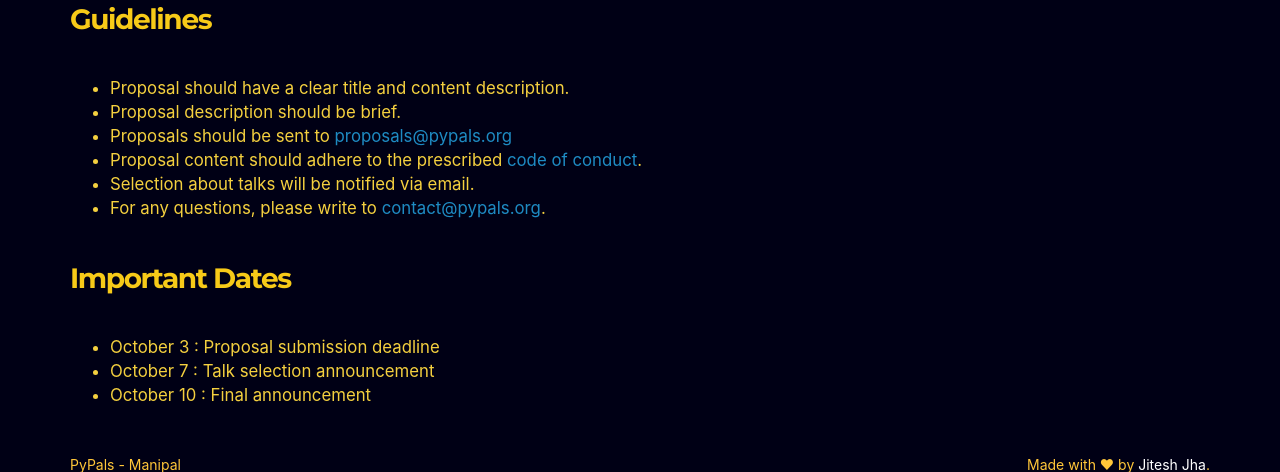
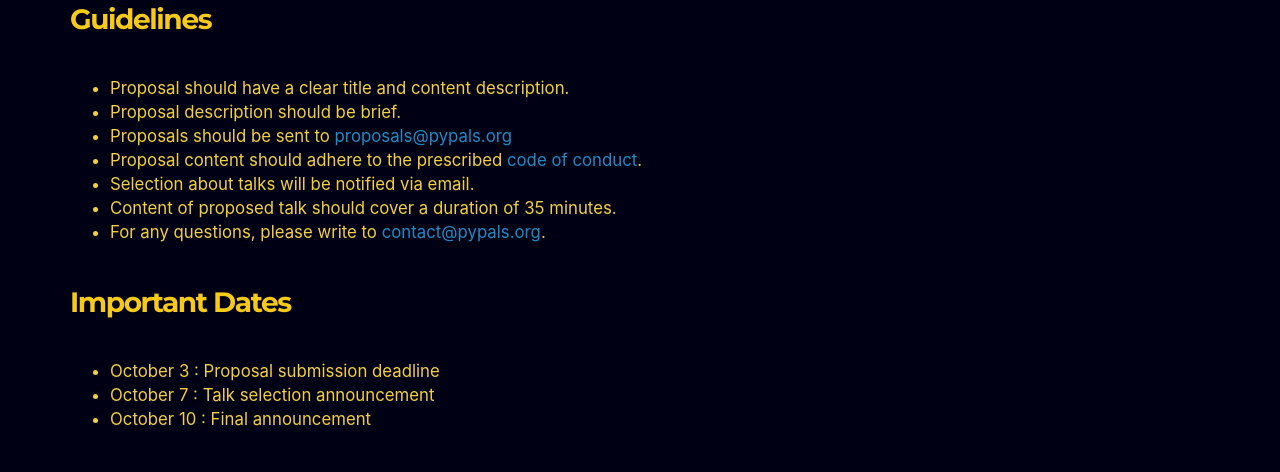
Before and after one commit to avikantz/pypals-website, a Flask app: page /proposal in a window 1280 px wide. Shown: the part 204-676 px from the top of the page. Run offline with Flask 2, Linux system fonts and the light colour scheme; parts of the project's set-up code (start-up, migrations or seed data) failed here and were passed over; some libraries are stand-ins or nearby versions.

Commit message:
mod cfp spec

```diff
--- a/templates/proposal.html
+++ b/templates/proposal.html
@@ -39,6 +39,7 @@
           <li>Proposals should be sent to <a href="mailto:proposals@pypals.org">proposals@pypals.org</a></li>
           <li>Proposal content should adhere to the prescribed <a href="/conduct">code of conduct</a>.</li>
           <li>Selection about talks will be notified via email.</li>
+          <li>Content of proposed talk should cover a duration of 35 minutes.</li>
           <li>For any questions, please write to <a href="mailto:contact@pypals.org">contact@pypals.org</a>.</li>
           </ul>
       </div>
```
